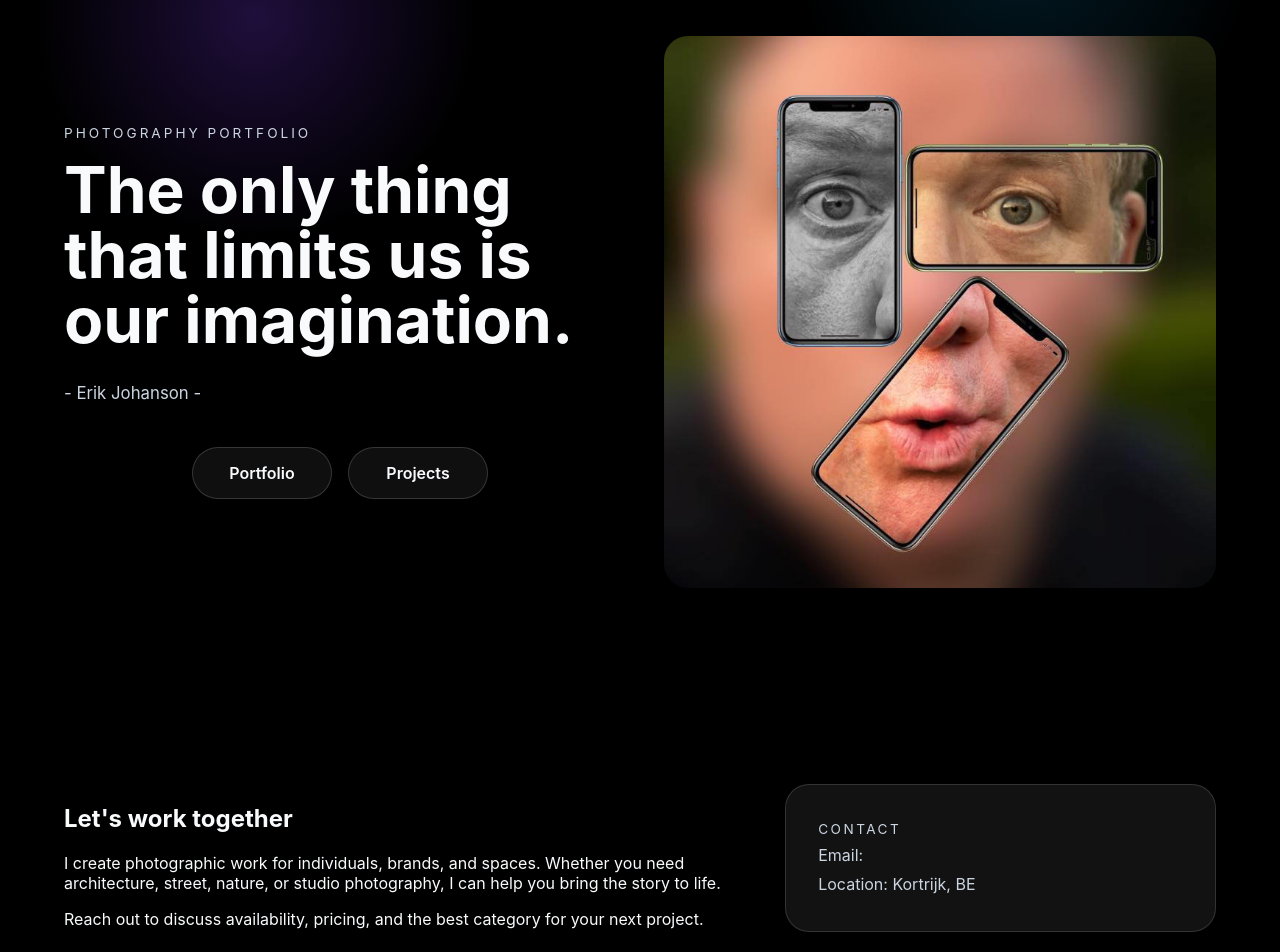
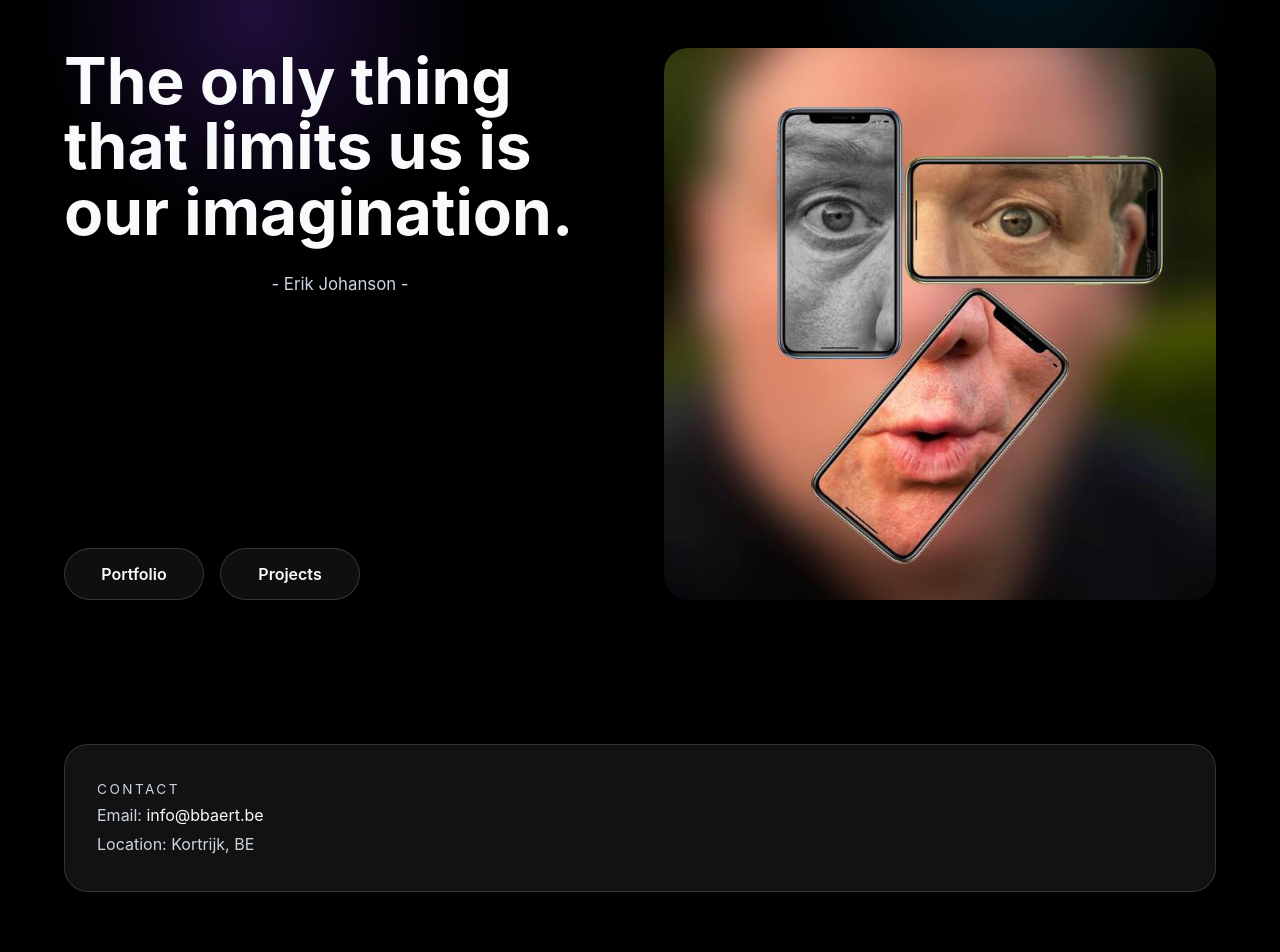
Before and after one commit to bbaert68/bbaert68.github.io, a plain HTML site: page index.html in a window 1280 px wide. Shown: the part 60-1012 px from the top of the page. Drawn offline with Linux system fonts and the light colour scheme.

Commit message:
Refactor hero section layout and update contact email address
Co-authored-by: Copilot <copilot@github.com>

```diff
--- a/index.html
+++ b/index.html
@@ -18,7 +18,6 @@
       </div>
       <div class="hero">
         <div class="hero-content">
-          <p class="eyebrow">Photography portfolio</p>
           <h1>The only thing that limits us is our imagination.</h1>
           <p class="hero-copy">
             - Erik Johanson -
@@ -35,19 +34,10 @@
     </header>
 
     <main>
-      <section id="contact" class="section about split">
-        <div>
-          <h2>Let's work together</h2>
-          <p>
-            I create photographic work for individuals, brands, and spaces. Whether you need architecture, street, nature, or studio photography, I can help you bring the story to life.
-          </p>
-          <p>
-            Reach out to discuss availability, pricing, and the best category for your next project.
-          </p>
-        </div>
+      <section id="contact" class="section about">
         <div class="contact-card">
           <p class="contact-label">Contact</p>
-          <p>Email: <a href="mailto:bbaert@gmail.com"></a></p>
+          <p>Email: <a href="mailto:info@bbaert.be">info@bbaert.be</a></p>
           <p>Location: Kortrijk, BE</p>
         </div>
       </section>
--- a/styles.css
+++ b/styles.css
@@ -81,10 +81,10 @@ select {
 .hero {
   display: grid;
   grid-template-columns: 1fr 1fr;
-  align-items: center;
+  align-items: start;
+  align-content: start;
   gap: 3rem;
-  min-height: 90vh;
-  padding: 0 1.5rem 4rem;
+  padding: 4rem 1.5rem 4rem;
   max-width: 1200px;
   margin: 0 auto;
 }
@@ -103,6 +103,9 @@ select {
   max-width: 720px;
   z-index: 1;
   text-align: left;
+  align-self: stretch;
+  display: flex;
+  flex-direction: column;
 }
 
 .hero-image {
@@ -142,9 +145,10 @@ h1 {
 
 .hero-actions {
   display: flex;
-  justify-content: center;
+  justify-content: flex-start;
   gap: 1rem;
   flex-wrap: wrap;
+  margin-top: auto;
 }
 
 .button {
```
